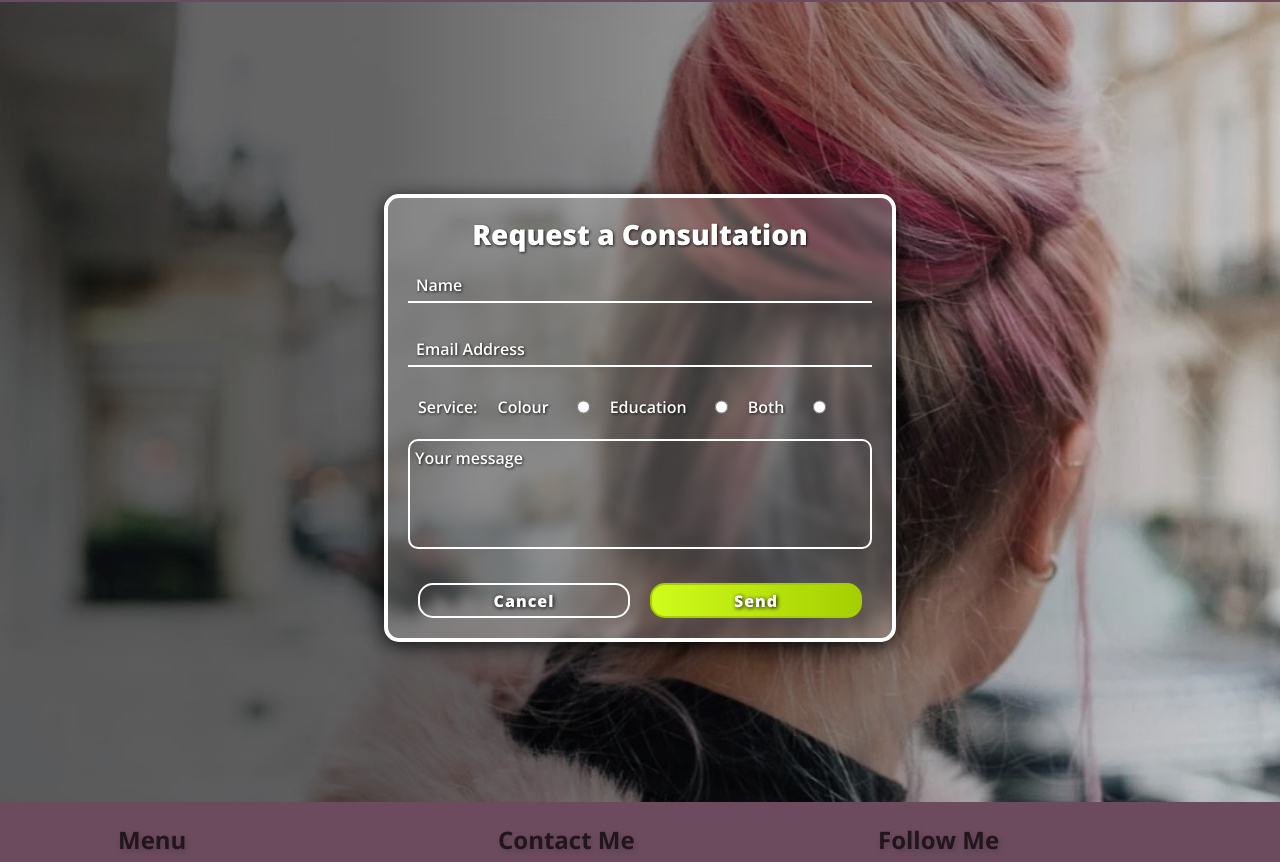
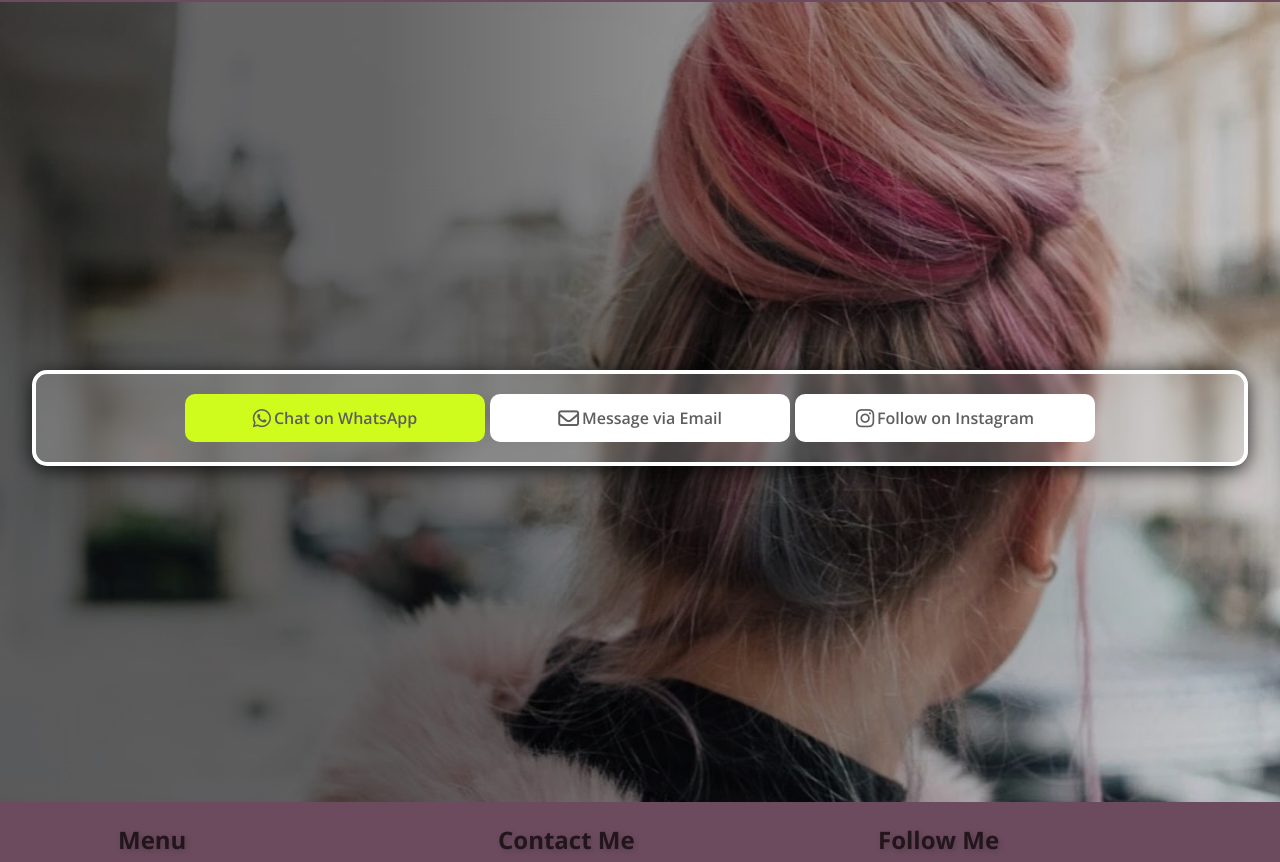
Before and after one commit to 2ndborn/karahair, a React (Create React App) app in the folder kara-app/: page /contactme in a window 1280 px wide. Shown: the part 798-1660 px from the top of the page. Built offline with nearby package versions, Linux system fonts and the light colour scheme; a web font is replaced by a local one.

Commit message:
Added/styled the buttons on the contact page

```diff
--- a/kara-app/src/pages/Contact.js
+++ b/kara-app/src/pages/Contact.js
@@ -27,7 +27,31 @@ const Contact = () => {
         <img className={styles.colorChart} src={multicolor} alt='multi-colour hair' />
         <div className={styles.colorOverlay}></div>
         <div className={styles.formContainer}>
-          <h3>Request a Consultation</h3>
+          <div className={styles.buttonContainer}>
+              <a
+                className={styles.socialButton}
+                href='https://wa.me/7799212929?text=Hi%20Kara'
+                target='_blank' rel='noreferrer' alt="Message Kara via WhatsApp">
+                <i class="fa-brands fa-whatsapp"></i>
+                Chat on WhatsApp
+              </a>
+              <a
+                className={styles.socialButton}
+                href='mailto:mfrancisr@hotmail.com?subject=Haircare%20consultation%20enquiry?Body=Hi%20Kara%20'
+                alt="Send an email to Kara"
+                target='_blank' rel='noreferrer'>
+                <i class="fa-regular fa-envelope"></i>
+                Message via Email
+              </a>
+              <a
+                className={styles.socialButton}
+                href='https://www.instagram.com/kara__haircare_'
+                target='_blank' rel='noreferrer' alt="link to Kara's Instagram">
+                <i class="fa-brands fa-instagram"></i>
+                Follow on Instagram
+              </a>
+          </div>
+          {/* <h3>Request a Consultation</h3>
           <form action="/action_page.php" method="get">
             <div className={styles.inputGroup}>
               <input
@@ -69,7 +93,7 @@ const Contact = () => {
               <button className={styles.cancelButton}>Cancel</button>
               <button className={styles.submitButton} type='submit' value='Submit'>Send</button>
             </div>
-          </form>
+          </form> */}
         </div>
       </div>
       </motion.div>
--- a/kara-app/src/styles/Contact.module.css
+++ b/kara-app/src/styles/Contact.module.css
@@ -26,7 +26,7 @@
 .formContainer {
     position: relative;
     max-height: 500px;
-    width: 40%; min-width: 390px;
+    width: 95%; min-width: 390px;
     padding: 20px;
     border-radius: 15px;
     border: 4px solid #fff;
@@ -161,6 +161,50 @@ textarea.contactInput::placeholder {
     background-color: transparent;
  }
 
+ .buttonContainer {
+    display: flex;
+    justify-content: center;
+    align-items: center;
+    gap: 5px;
+ }
+
+ a:nth-child(2), a:nth-child(3){
+    background-color: #fff;
+ }
+
+ .socialButton {
+    text-decoration: none;
+    width: 100%;
+    max-width: 300px;
+    color: #5e5e5e;
+    background-color: #cffc1c;
+    padding: 0.75rem 1.5rem;
+    border-radius: 10px;
+    display: flex;
+    justify-content: center;
+    align-items: center;
+    flex-wrap: nowrap;
+    font-weight: 600;
+ }
+
+ .buttonContainer i {
+    font-size: 1.3rem;
+    margin-right: 3px;
+ }
+
+ .socialButton:hover {
+    background-color: #8dab16;
+    color: #ffffff;
+    transition: all ease-in-out 0.5s;
+    transform: scale(1.02);
+ }
+
+ @media (max-width: 800px) {
+    .buttonContainer {
+        flex-direction: column;
+    }
+ }
+
  @media (max-width: 1024px) {
     .colorChart {
         object-position: 0px 0px;
```
